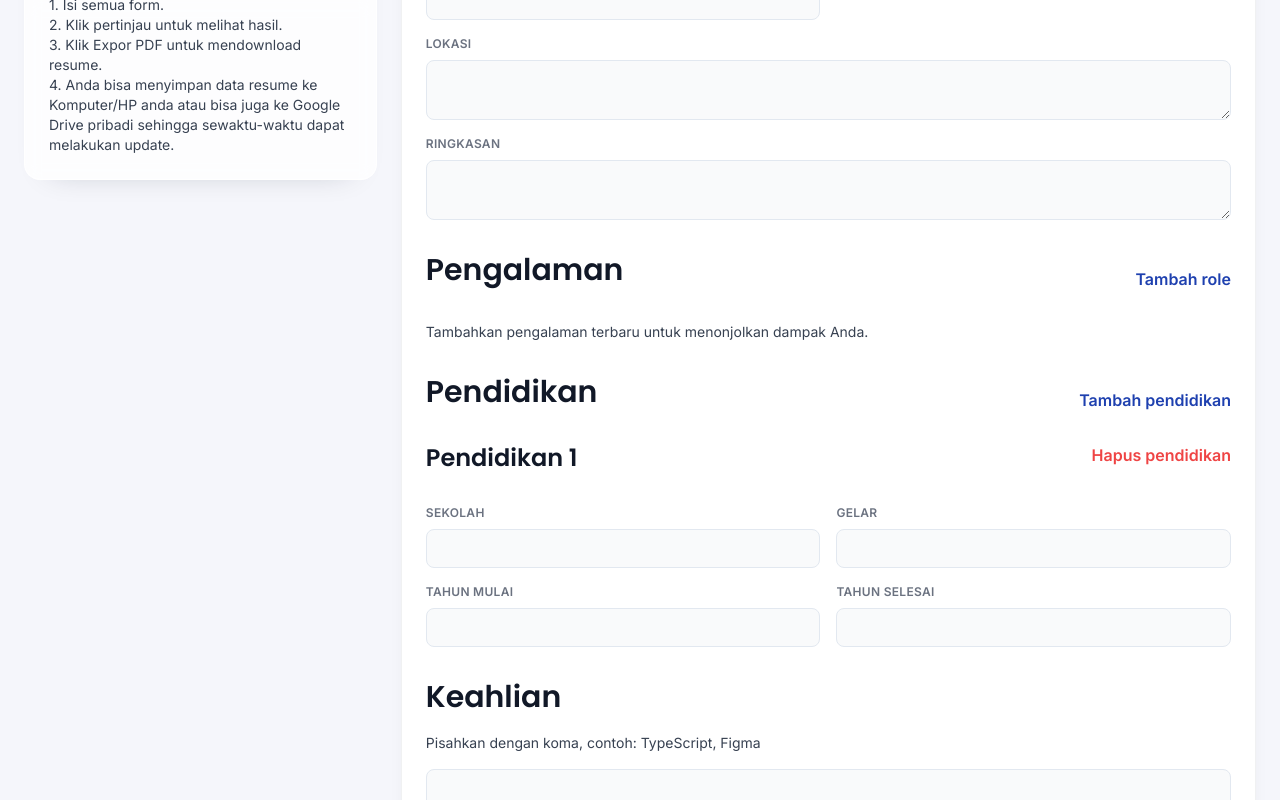
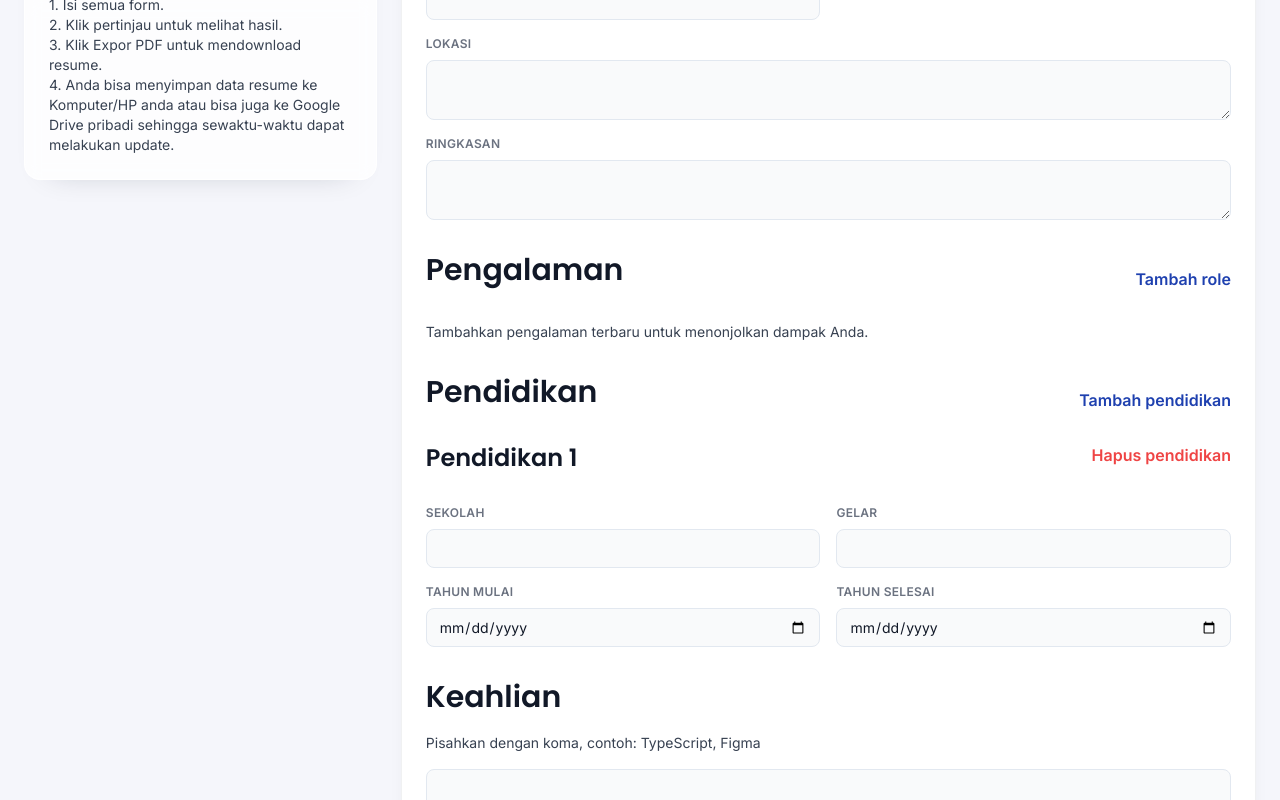
Before and after one commit to yudafhd/resumedrive, a Next.js app: page / in a window 1280 px wide. Both pictures are taken after a click on the button "Tambah pendidikan". Shown: the part 481-1281 px from the top of the page. Built offline with nearby package versions, Linux system fonts and the light colour scheme; no server answers; what @react-pdf/renderer would draw is missing.

Commit message:
fix: error input date education

```diff
--- a/components/FormEditor.tsx
+++ b/components/FormEditor.tsx
@@ -419,7 +419,19 @@ export function FormEditor({ value, onChange }: FormEditorProps) {
           </p>
         ) : (
           <div className="space-y-6">
-            {value.education.map((item, index) => (
+            {value.education.map((item, index) => {
+              const eduStartInputValue = normalizeDateForInput(item.startYear);
+              const eduEndInputValue = normalizeDateForInput(item.endYear);
+              const eduStartTitle =
+                item.startYear && eduStartInputValue !== item.startYear
+                  ? item.startYear
+                  : undefined;
+              const eduEndTitle =
+                item?.endYear && eduEndInputValue !== item.endYear
+                  ? item.endYear
+                  : undefined;
+
+              return (
                 <div
                   key={`${item.school}-${index}`}
                 >
@@ -469,8 +481,9 @@ export function FormEditor({ value, onChange }: FormEditorProps) {
                         {t("formEditor.startYear")}
                       </label>
                       <input
-                      type="text"
-                      value={item.startYear}
+                        type="date"
+                        value={eduStartInputValue}
+                        title={eduStartTitle}
                         onChange={(event) =>
                           updateEducation(index, { startYear: event.target.value })
                         }
@@ -482,8 +495,9 @@ export function FormEditor({ value, onChange }: FormEditorProps) {
                         {t("formEditor.endYear")}
                       </label>
                       <input
-                      type="text"
-                      value={item.endYear ?? ""}
+                        type="date"
+                        value={eduEndInputValue}
+                        title={eduEndTitle}
                         onChange={(event) =>
                           updateEducation(index, { endYear: event.target.value })
                         }
@@ -492,7 +506,8 @@ export function FormEditor({ value, onChange }: FormEditorProps) {
                     </div>
                   </div>
                 </div>
-            ))}
+              );
+            })}
           </div>
         )}
       </section>
```
Lines whose indentation alone changed are shown as unchanged.
